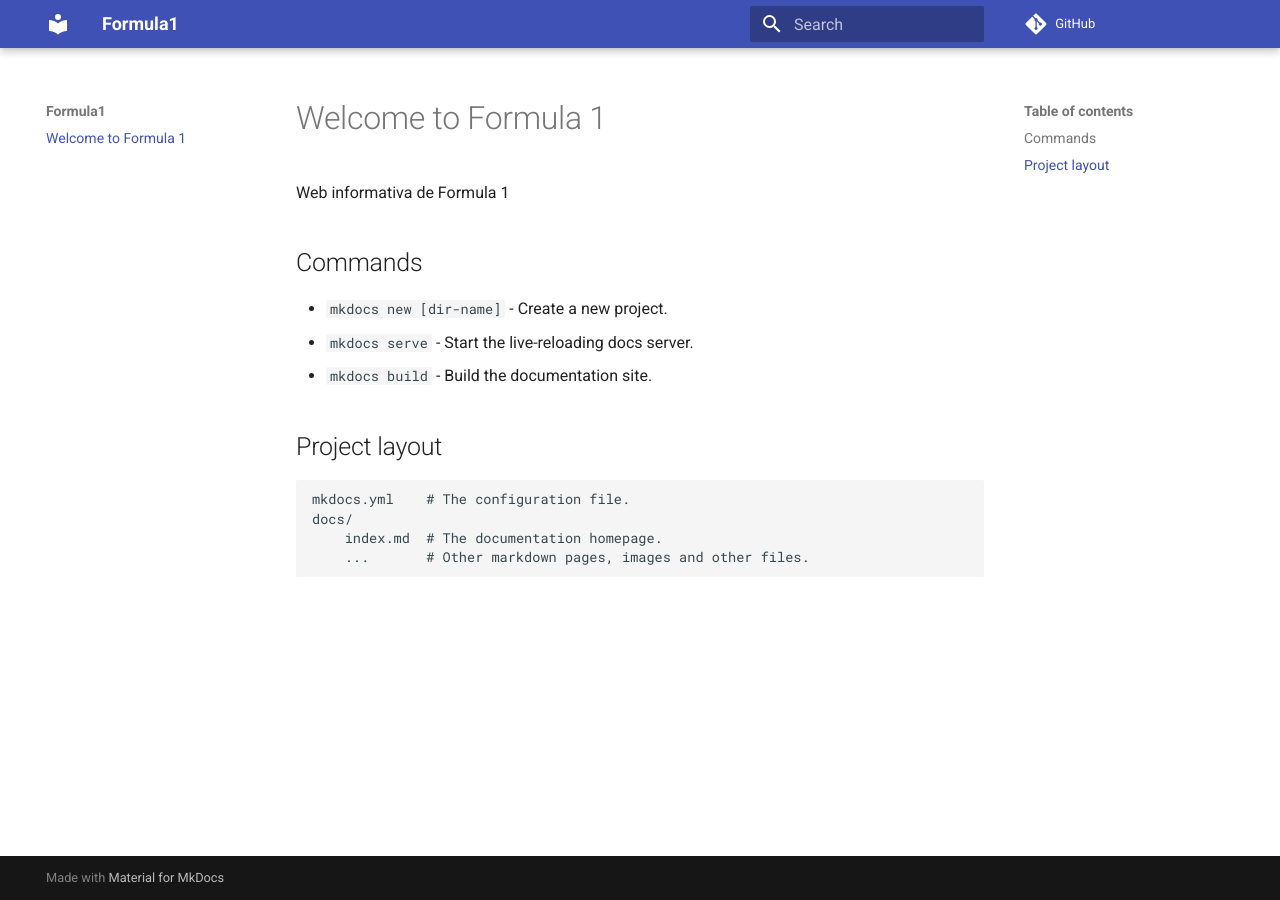
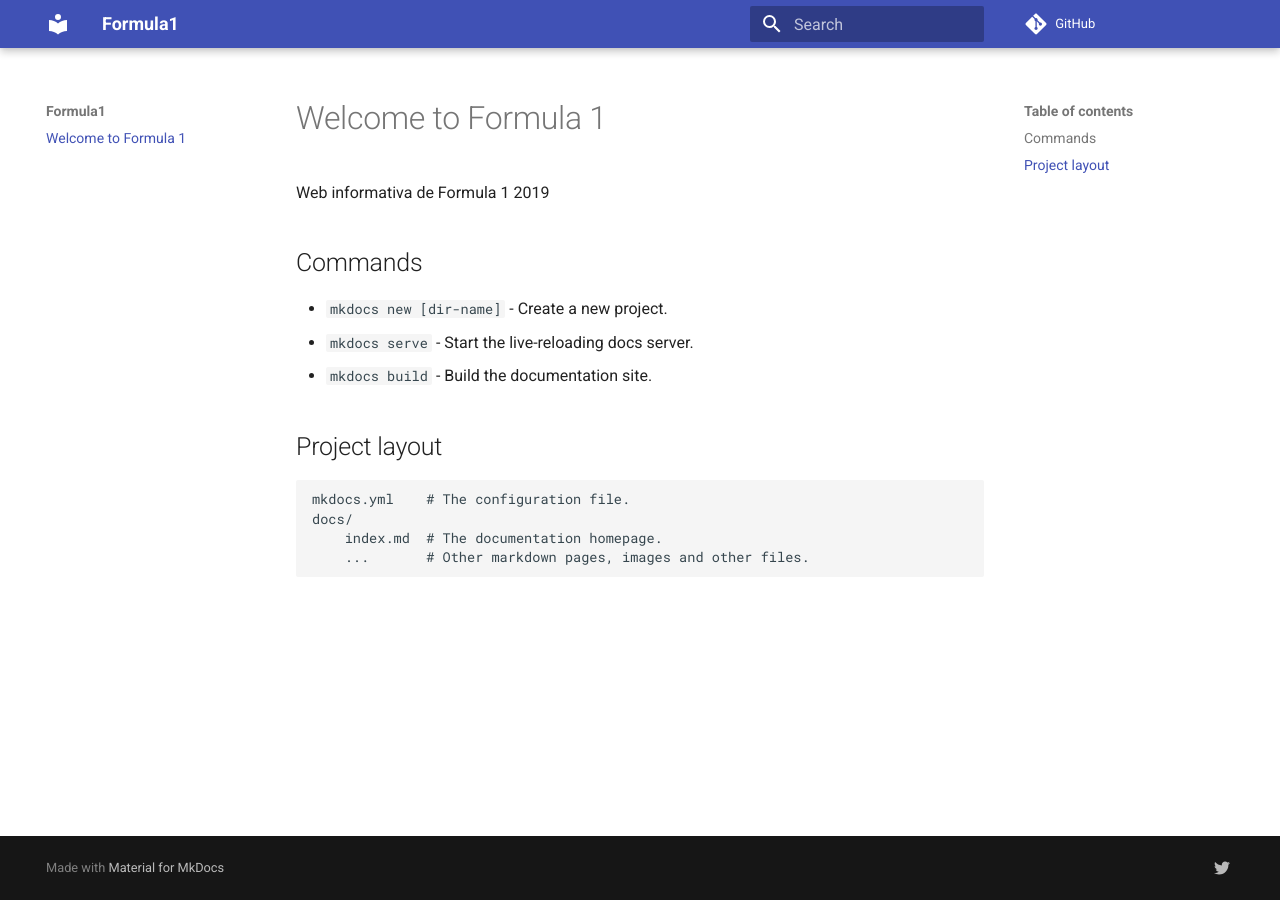
Before and after one commit to JuandiNoguera/ProyectoWeb, an MkDocs documentation site: the page built from docs/index.md, in a window 1280 px wide. Built offline with MkDocs 1.6.1 and Material for MkDocs 9.7.7, drawn with Linux system fonts in a browser that asks for light colours; comment, search, counter and statistics services are not loaded; part of the change alters nothing that is shown.

```diff
--- a/docs/index.md
+++ b/docs/index.md
@@ -1,6 +1,6 @@
 # Welcome to Formula 1
 
-Web informativa de Formula 1
+Web informativa de Formula 1 2019
 
 ## Commands
 
--- a/mkdocs.yml
+++ b/mkdocs.yml
@@ -1,3 +1,7 @@
 site_name: Formula1
 theme: 'material'
 repo_url: 'https://github.com/JuandiNoguera/ProyectoWeb'
+extra:
+   social:
+      - type: 'twitter'
+        link: 'https://twitter.com/f1'
```
